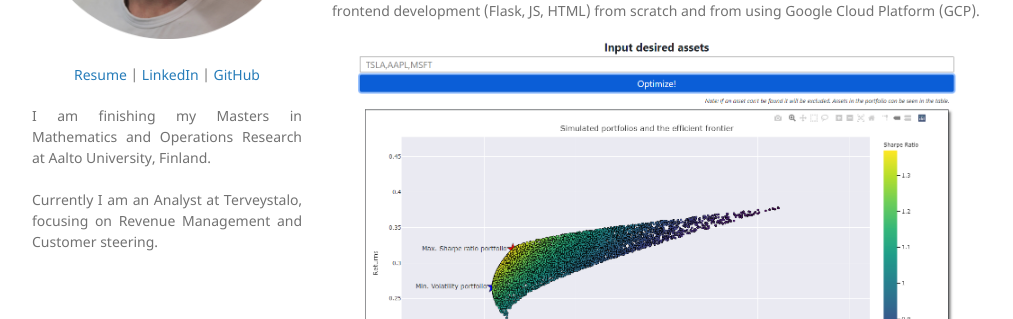
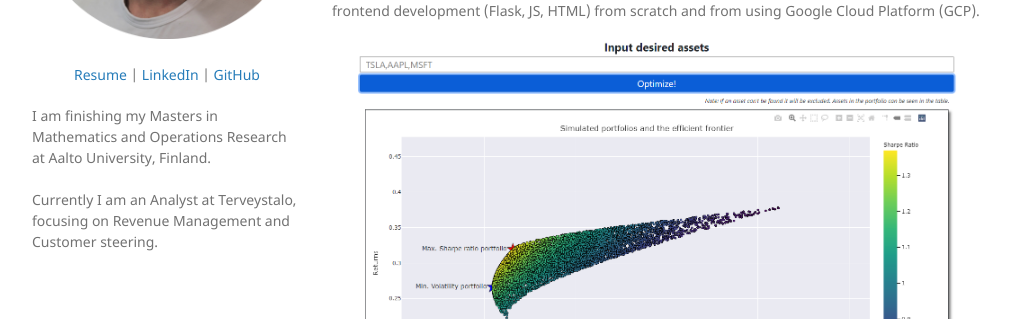
Before and after one commit to johmakinen/johmakinen.github.io, a Jekyll site: the page built from index.md, in a window 1280 px wide. Shown: the part 340-659 px from the top of the page, without its empty margins (133-1146 px from the left). Built offline with Jekyll 4.4.1, drawn with Linux system fonts in a browser that asks for light colours; our own code applies the rules of GitHub Pages for plain Markdown files.

Commit message:
Update _config.yml

```diff
--- a/_config.yml
+++ b/_config.yml
@@ -9,7 +9,7 @@ description:
   <a href="https://github.com/johmakinen">GitHub</a>
   </p>
 
-  <p align="justify">
+  <p align="left">
   I am finishing my Masters in Mathematics and Operations Research at Aalto University, Finland.
   <br><br>
   Currently I am an Analyst at Terveystalo, focusing on Revenue Management and Customer steering.
```
